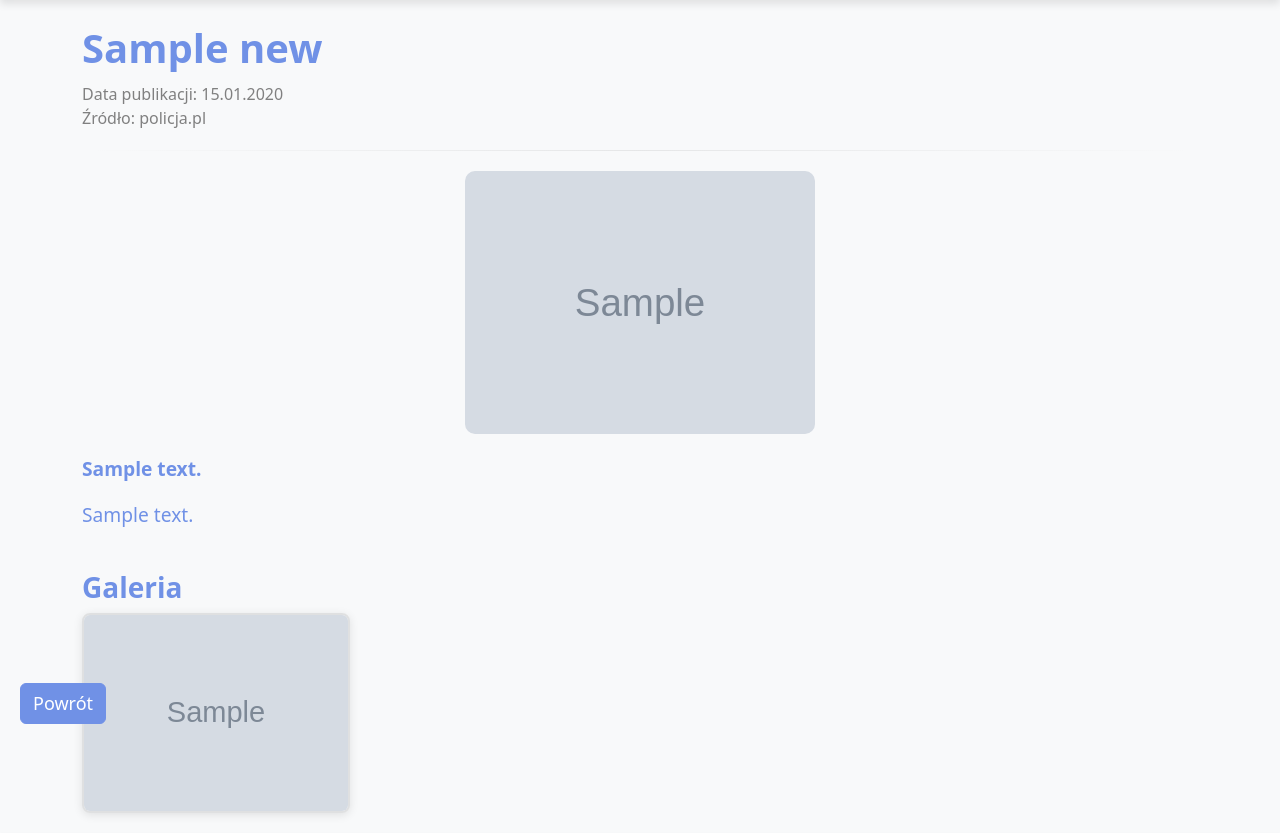
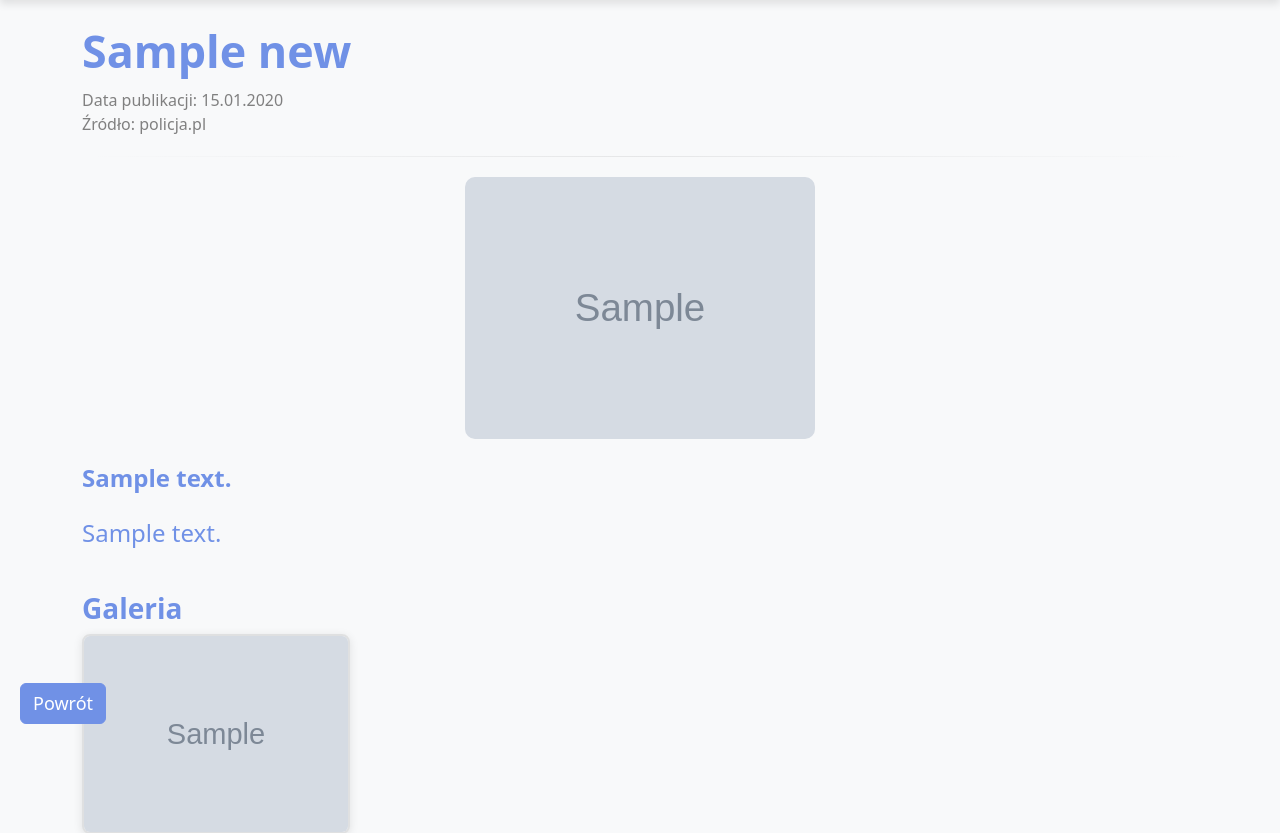
Before and after one commit to TobiaszAGH/news, a Flask app: page /news/1 in a window 1280 px wide. Shown: the part 56-889 px from the top of the page. Run offline with Flask 3, Linux system fonts and the light colour scheme; tables that the repository leaves empty hold one stand-in row (values such as "Sample post"); grey boxes marked "Sample" are stand-in pictures; some libraries are stand-ins or nearby versions; some web fonts are replaced.

Commit message:
Style changes (font size, pagination-container - clamp)

```diff
--- a/app/static/css/news.css
+++ b/app/static/css/news.css
@@ -96,3 +96,11 @@
     transform: none;
   }
 }
+
+h1{
+  font-size: clamp(1rem, 5vw, 3rem);
+}
+
+.pagination a {
+  font-size: clamp(0.7rem, 3vw, 1rem);
+}
--- a/app/static/css/single_news.css
+++ b/app/static/css/single_news.css
@@ -1,17 +1,18 @@
 .news-title {
-    font-size: 2.5rem;
+    font-size: clamp(1.2rem, 4vw, 2.8rem);
     font-weight: bold;
     margin-bottom: 10px;
 }
 
-.summary-text{
-    font-weight: bold;
+.publication-date {
+    font-size: clamp(0.3rem, 3vw, 1rem);
+    color: gray;
+    margin-bottom: 20px;
 }
 
-.publication-date {
-    font-size: 1rem;
-    color: gray;
-    margin-bottom: 20px;
+.summary-text{
+    font-size: clamp(1rem, 2vw, 1.5rem);
+    font-weight: bold;
 }
 
 .divider {
@@ -23,7 +24,7 @@
 
 .news-content {
     margin-top: 20px;
-    font-size: 1.2rem;
+    font-size: clamp(1rem, 2vw, 1.5rem);
     line-height: 1.6;
     margin-bottom: 30px;
 }
```
Also changed, not shown: app/blueprints/news/models.py (line endings or trailing spaces).
